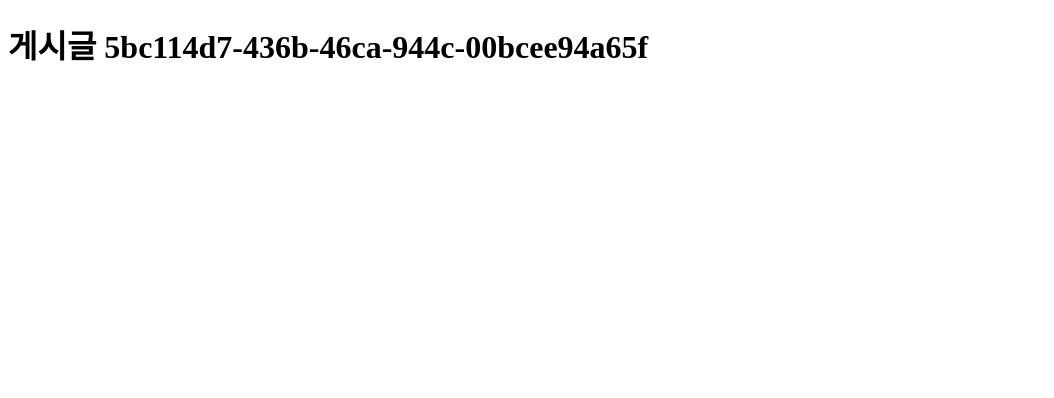
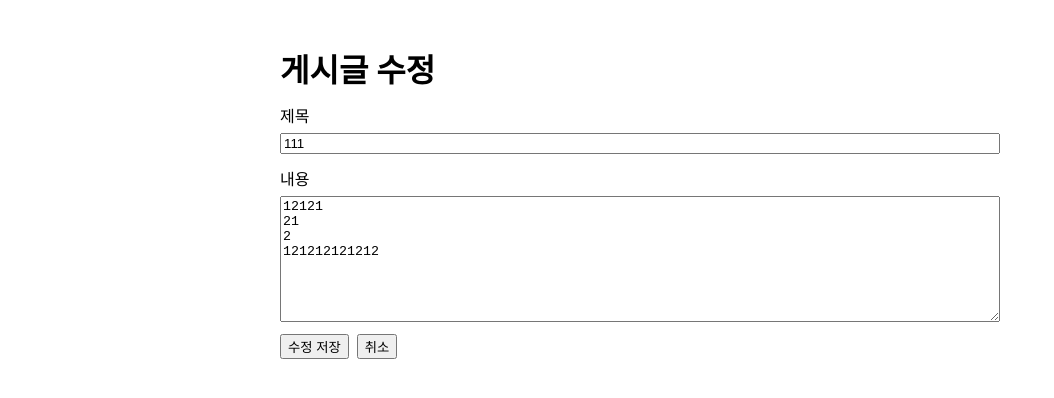
Before and after one commit to heroyooi/next-rq-basic, a Next.js app: page /posts/5bc114d7-436b-46ca-944c-00bcee94a65f in a window 1280 px wide. Shown: the top 398 px of the page, without its empty margins (0-1054 px from the left). Built offline with nearby package versions, Linux system fonts and the light colour scheme.

Commit message:
12강. 게시글 수정(PATCH) 기능 구현하기

```diff
--- a/data/posts.json
+++ b/data/posts.json
@@ -1,4 +1,10 @@
 [
+  {
+    "id": "5bc114d7-436b-46ca-944c-00bcee94a65f",
+    "title": "111",
+    "body": "12121\n21\n2\n121212121212",
+    "createdAt": "2026-01-07T01:34:20.626Z"
+  },
   {
     "id": "d2461e36-d270-45c6-8f75-c87c2fe1b1e8",
     "title": "234",
--- a/src/app/api/posts/[id]/route.ts
+++ b/src/app/api/posts/[id]/route.ts
@@ -1,5 +1,72 @@
 import { NextResponse } from 'next/server';
 import { readPosts, writePosts } from '@/lib/posts.db';
+
+export async function GET(
+  _req: Request,
+  { params }: { params: Promise<{ id: string }> }
+) {
+  const { id } = await params;
+
+  const posts = await readPosts();
+  const post = posts.find((p) => p.id === id);
+
+  if (!post) {
+    return NextResponse.json(
+      { message: '해당 게시글이 없습니다.' },
+      { status: 404 }
+    );
+  }
+
+  return NextResponse.json(post);
+}
+
+export async function PATCH(
+  req: Request,
+  { params }: { params: Promise<{ id: string }> }
+) {
+  const { id } = await params;
+
+  const body = await req.json().catch(() => null);
+  const title = (body?.title ?? '').toString().trim();
+  const content = (body?.body ?? '').toString().trim();
+
+  if (title.length < 3) {
+    return NextResponse.json(
+      { message: '제목은 3자 이상이어야 합니다.' },
+      { status: 400 }
+    );
+  }
+  if (content.length < 10) {
+    return NextResponse.json(
+      { message: '내용은 10자 이상이어야 합니다.' },
+      { status: 400 }
+    );
+  }
+
+  const posts = await readPosts();
+  const idx = posts.findIndex((p) => p.id === id);
+
+  if (idx === -1) {
+    return NextResponse.json(
+      { message: '해당 게시글이 없습니다.' },
+      { status: 404 }
+    );
+  }
+
+  const updated = {
+    ...posts[idx],
+    title,
+    body: content,
+    // updatedAt을 넣고 싶으면 posts.db 타입에도 추가하셔도 됩니다.
+    // updatedAt: new Date().toISOString(),
+  };
+
+  const nextPosts = [...posts];
+  nextPosts[idx] = updated;
+
+  await writePosts(nextPosts);
+  return NextResponse.json(updated, { status: 200 });
+}
 
 export async function DELETE(
   _req: Request,
--- a/src/app/posts/[id]/page.tsx
+++ b/src/app/posts/[id]/page.tsx
@@ -1,8 +1,126 @@
-type Props = {
-  params: Promise<{ id: string }>;
-};
+'use client';
 
-export default async function PostDetailPage({ params }: Props) {
-  const { id } = await params;
-  return <h1>게시글 {id}</h1>;
+import { useEffect, useMemo, useState } from 'react';
+import { useParams, useRouter } from 'next/navigation';
+import { useMutation, useQuery, useQueryClient } from '@tanstack/react-query';
+import { fetchPost, updatePost } from '@/lib/api';
+
+export default function PostDetailPage() {
+  const { id } = useParams<{ id: string }>();
+  const router = useRouter();
+  const qc = useQueryClient();
+
+  const {
+    data: post,
+    isLoading,
+    isError,
+    error,
+  } = useQuery({
+    queryKey: ['post', id],
+    queryFn: () => fetchPost(id),
+    enabled: !!id, // id 있을 때만 요청
+  });
+
+  // ✅ 폼 상태
+  const [title, setTitle] = useState('');
+  const [body, setBody] = useState('');
+
+  // 최초 로딩 후 폼 값 채우기
+  useEffect(() => {
+    if (post) {
+      setTitle(post.title ?? '');
+      setBody(post.body ?? '');
+    }
+  }, [post]);
+
+  const titleTrim = title.trim();
+  const bodyTrim = body.trim();
+
+  const validationMessage = useMemo(() => {
+    if (!titleTrim) return '제목을 입력해주세요.';
+    if (titleTrim.length < 3) return '제목은 3자 이상 입력해주세요.';
+    if (!bodyTrim) return '내용을 입력해주세요.';
+    if (bodyTrim.length < 10) return '내용은 10자 이상 입력해주세요.';
+    return null;
+  }, [titleTrim, bodyTrim]);
+
+  const { mutate, isPending } = useMutation({
+    mutationFn: () => updatePost(id, { title: titleTrim, body: bodyTrim }),
+
+    onSuccess: async (updated) => {
+      // ✅ 1) 상세 캐시 즉시 반영
+      qc.setQueryData(['post', id], updated);
+
+      // ✅ 2) 목록도 서버 기준으로 동기화
+      await qc.invalidateQueries({ queryKey: ['posts'] });
+
+      // ✅ 3) 상세도 동기화(선택) - 보통은 setQueryData면 충분
+      // await qc.invalidateQueries({ queryKey: ["post", id] });
+
+      alert('수정 완료!');
+    },
+
+    onError: (err) => {
+      alert((err as Error).message);
+    },
+  });
+
+  if (!id) return <p>잘못된 접근입니다.</p>;
+  if (isLoading) return <p>불러오는 중...</p>;
+  if (isError) return <p>{(error as Error).message}</p>;
+  if (!post) return <p>게시글이 없습니다.</p>;
+
+  return (
+    <main style={{ padding: 16, maxWidth: 720, margin: '0 auto' }}>
+      <h1 style={{ marginBottom: 12 }}>게시글 수정</h1>
+
+      <form
+        onSubmit={(e) => {
+          e.preventDefault();
+          if (validationMessage) {
+            alert(validationMessage);
+            return;
+          }
+          mutate();
+        }}
+        style={{ display: 'grid', gap: 12 }}
+      >
+        <label style={{ display: 'grid', gap: 6 }}>
+          <span>제목</span>
+          <input
+            value={title}
+            onChange={(e) => setTitle(e.target.value)}
+            disabled={isPending}
+          />
+        </label>
+
+        <label style={{ display: 'grid', gap: 6 }}>
+          <span>내용</span>
+          <textarea
+            value={body}
+            onChange={(e) => setBody(e.target.value)}
+            rows={8}
+            disabled={isPending}
+          />
+        </label>
+
+        <div style={{ display: 'flex', gap: 8 }}>
+          <button type="submit" disabled={isPending || !!validationMessage}>
+            {isPending ? '저장 중...' : '수정 저장'}
+          </button>
+          <button
+            type="button"
+            onClick={() => router.back()}
+            disabled={isPending}
+          >
+            취소
+          </button>
+        </div>
+
+        {validationMessage && (
+          <p style={{ margin: 0, color: '#666' }}>{validationMessage}</p>
+        )}
+      </form>
+    </main>
+  );
 }
--- a/src/lib/api.ts
+++ b/src/lib/api.ts
@@ -39,3 +39,30 @@ export async function deletePost(id: string) {
 
   return res.json(); // { ok: true }
 }
+
+export async function fetchPost(id: string) {
+  const res = await fetch(`/api/posts/${id}`);
+  if (!res.ok) {
+    const data = await res.json().catch(() => null);
+    throw new Error(data?.message ?? '게시글을 불러오지 못했습니다.');
+  }
+  return res.json();
+}
+
+export async function updatePost(
+  id: string,
+  input: { title: string; body: string }
+) {
+  const res = await fetch(`/api/posts/${id}`, {
+    method: 'PATCH',
+    headers: { 'Content-Type': 'application/json' },
+    body: JSON.stringify(input),
+  });
+
+  if (!res.ok) {
+    const data = await res.json().catch(() => null);
+    throw new Error(data?.message ?? '게시글 수정에 실패했습니다.');
+  }
+
+  return res.json();
+}
```
